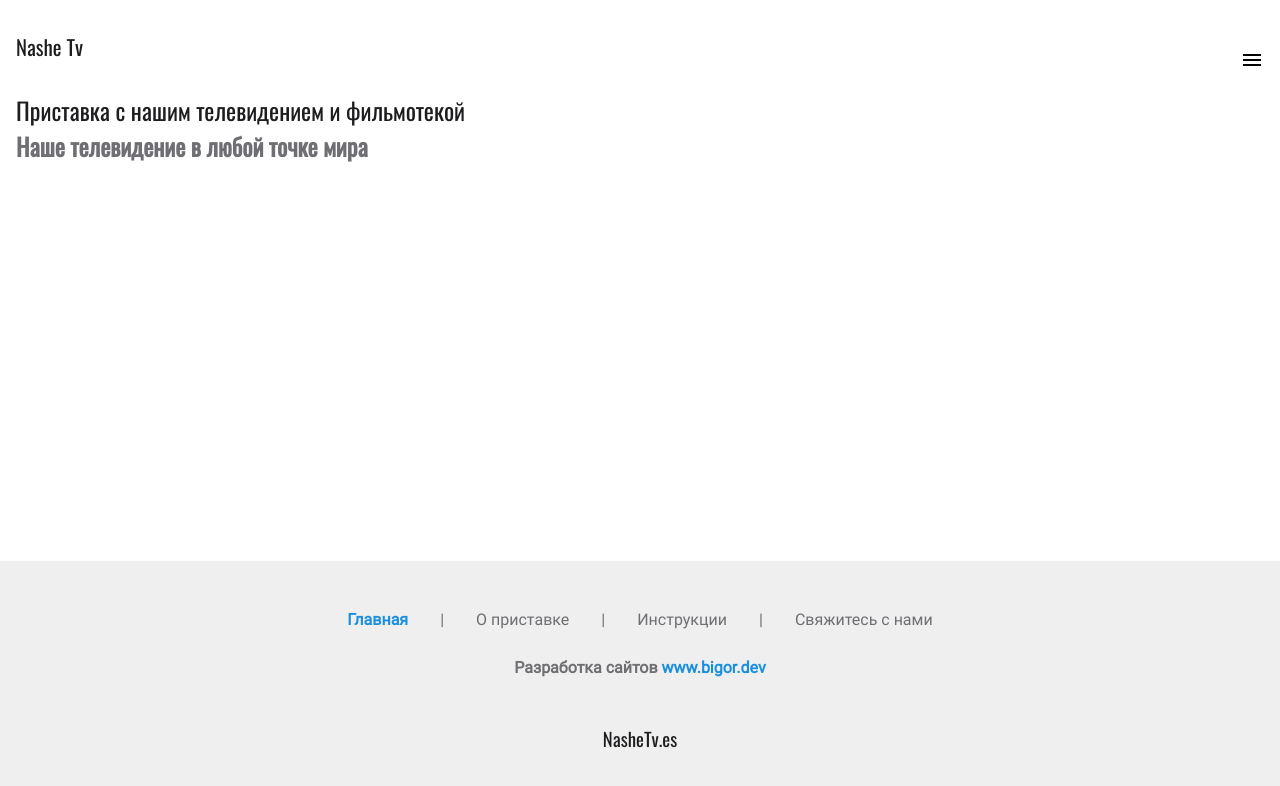
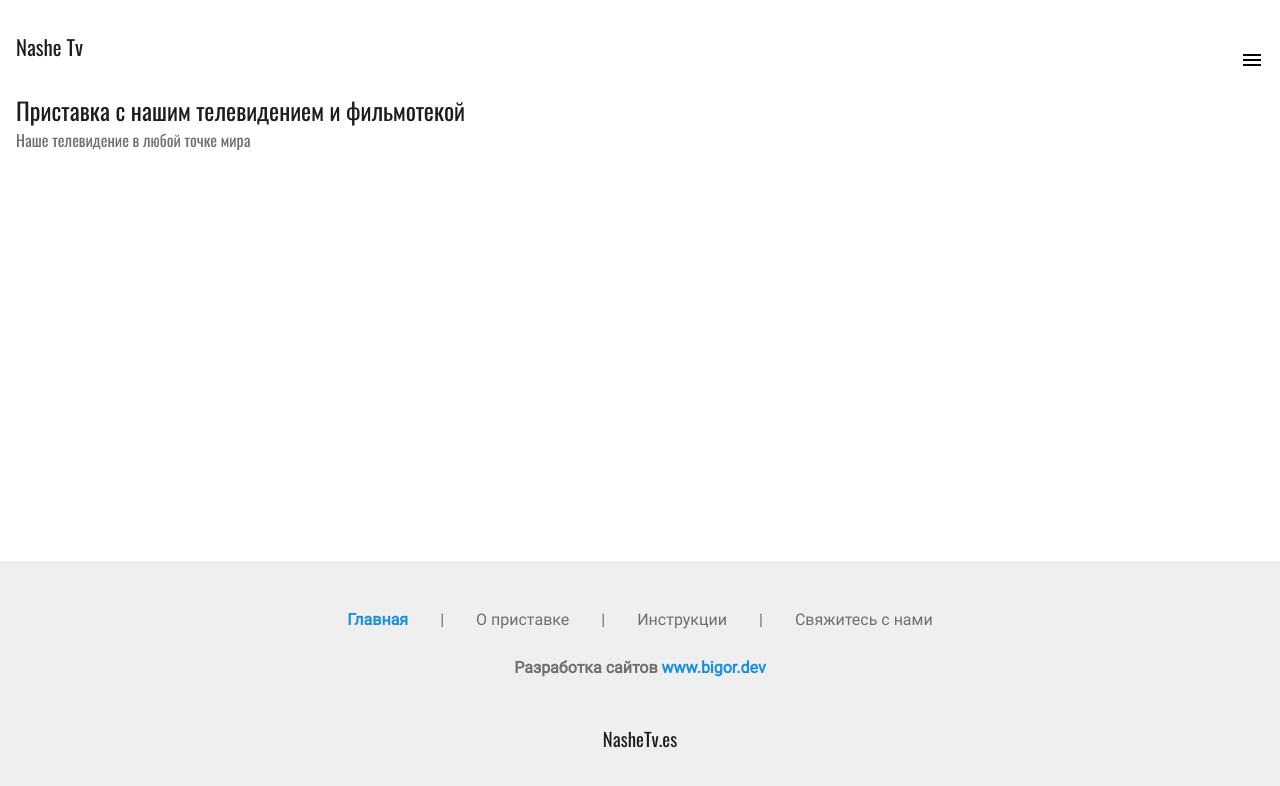
Before and after one commit to igor-co/nashetv, a React (Create React App) app: page / in a window 1280 px wide. Shown: the top 786 px of the page. Built offline with nearby package versions, Linux system fonts and the light colour scheme.

Commit message:
Add basic font sizes

```diff
--- a/src/index.scss
+++ b/src/index.scss
@@ -1,4 +1,4 @@
-@import "./_assets/colors/colors";
+@import './_assets/colors/colors';
 
 * {
   // border: 1px solid green !important;
@@ -9,7 +9,6 @@
     outline: none;
   }
 }
-
 
 @font-face {
   font-family: 'Roboto';
@@ -26,12 +25,25 @@ html,
 body {
   font-family: 'Roboto';
   color: $colorFont;
+  font-size: 16px;
 }
 
 h1,
 h2,
 h3 {
   font-family: 'Oswald';
+}
+
+h2 {
+  font-size: 1rem;
+  font-weight: 500;
+  b {
+    color: $colorCorporate;
+  }
+}
+
+p {
+  font-size: 14px;
 }
 
 h1 {
```
